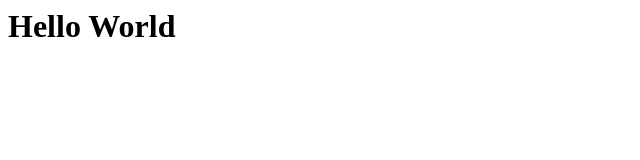
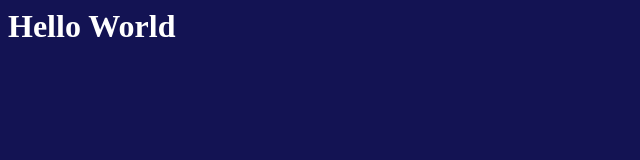
Before and after one commit to BlueStarBurst/club-template, a React app: page public/index.html in a window 1280 px wide. Shown: the whole page, without its empty margins (0-640 px from the left). Built offline with nearby package versions, Linux system fonts and the light colour scheme.

Commit message:
updated index.html

```diff
--- a/public/index.html
+++ b/public/index.html
@@ -5,4 +5,10 @@
     <body>
         <div id="root"></div>
     </body>
+    <style>
+        html {
+            background-color: rgb(19, 19, 83);
+            color: white;
+        }
+    </style>
 </html>
```
